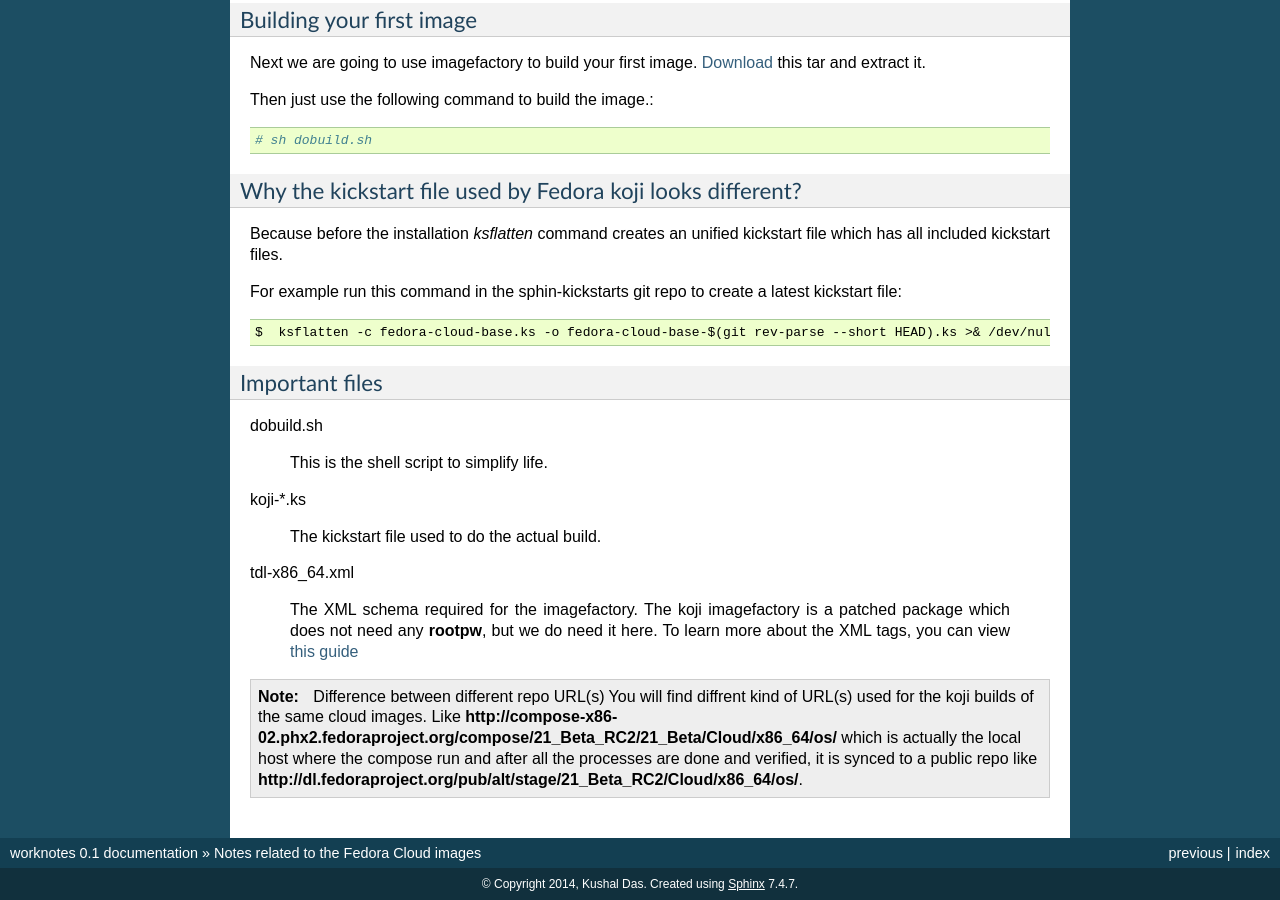
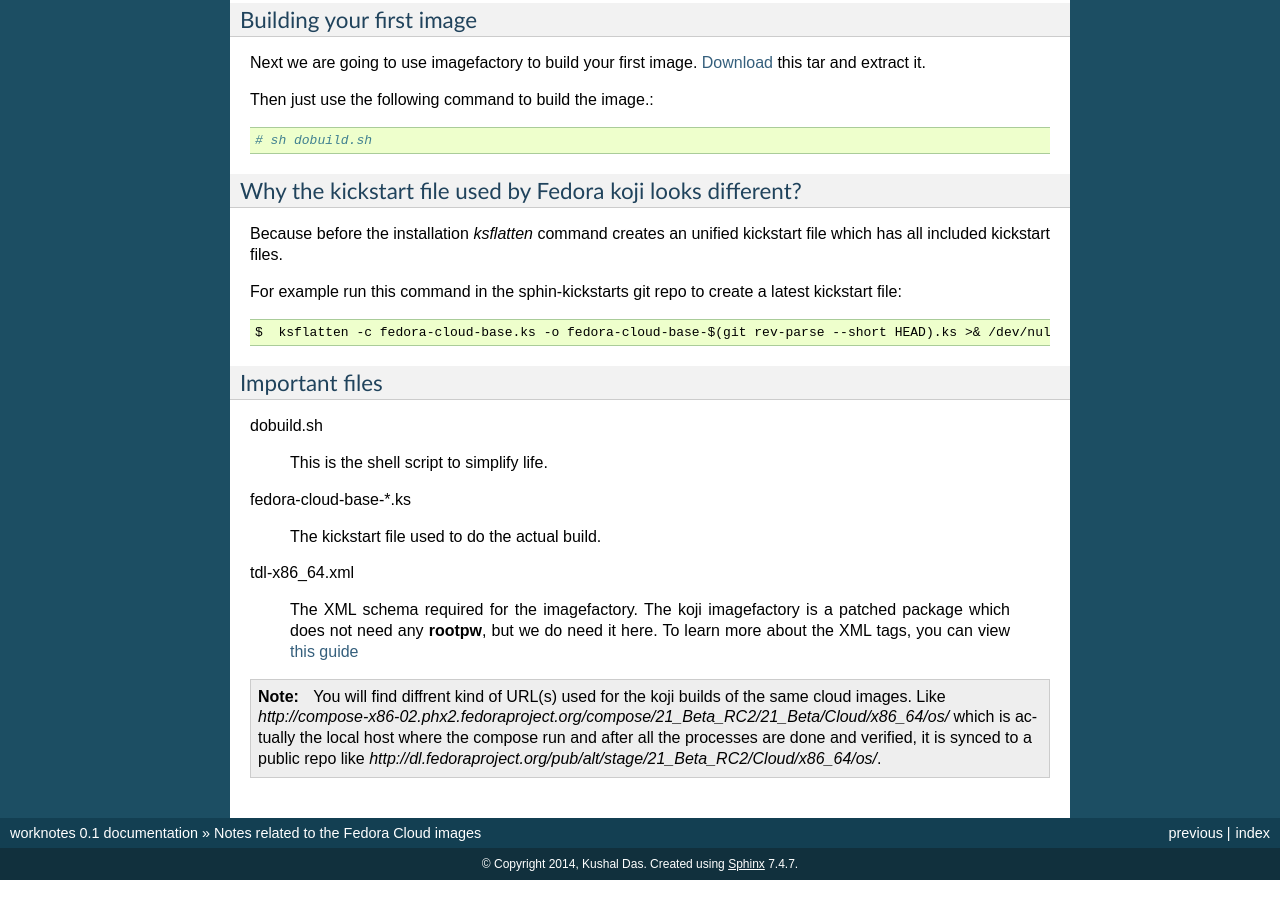
Before and after one commit to kushaldas/worknotes, a Sphinx documentation site: the page built from docs/cloudimages.rst, in a window 1280 px wide and 900 px high, scrolled down 734 px. Built offline with Sphinx 7.4.7, drawn with Linux system fonts in a browser that asks for light colours.

Commit message:
Fixes the URL note related to the repos.

```diff
--- a/docs/cloudimages.rst
+++ b/docs/cloudimages.rst
@@ -63,7 +63,7 @@
 
     This is the shell script to simplify life.
 
-koji-\*.ks
+fedora-cloud-base-\*.ks
 
     The kickstart file used to do the actual build.
 
@@ -72,5 +72,5 @@
     The XML schema required for the imagefactory. The koji imagefactory is a patched package which does not need any **rootpw**, but we do need it here. To learn more about the XML tags, you can view `this guide <http://imgfac.org/documentation/tdl/TDL.html>`_
 
 
-.. note:: Difference between different repo URL(s)
-   You will find diffrent kind of URL(s) used for the koji builds of the same cloud images. Like **http://compose-x86-02.phx2.fedoraproject.org/compose/21_Beta_RC2/21_Beta/Cloud/x86_64/os/** which is actually the local host where the compose run and after all the processes are done and verified, it is synced to a public repo like **http://dl.fedoraproject.org/pub/alt/stage/21_Beta_RC2/Cloud/x86_64/os/**.
+.. note::
+   You will find diffrent kind of URL(s) used for the koji builds of the same cloud images. Like *http://compose-x86-02.phx2.fedoraproject.org/compose/21_Beta_RC2/21_Beta/Cloud/x86_64/os/* which is actually the local host where the compose run and after all the processes are done and verified, it is synced to a public repo like *http://dl.fedoraproject.org/pub/alt/stage/21_Beta_RC2/Cloud/x86_64/os/*.
```
